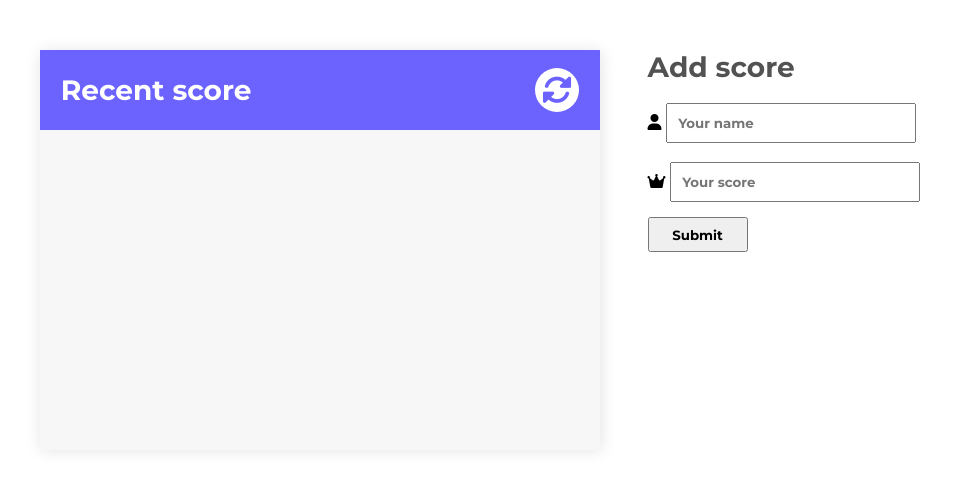
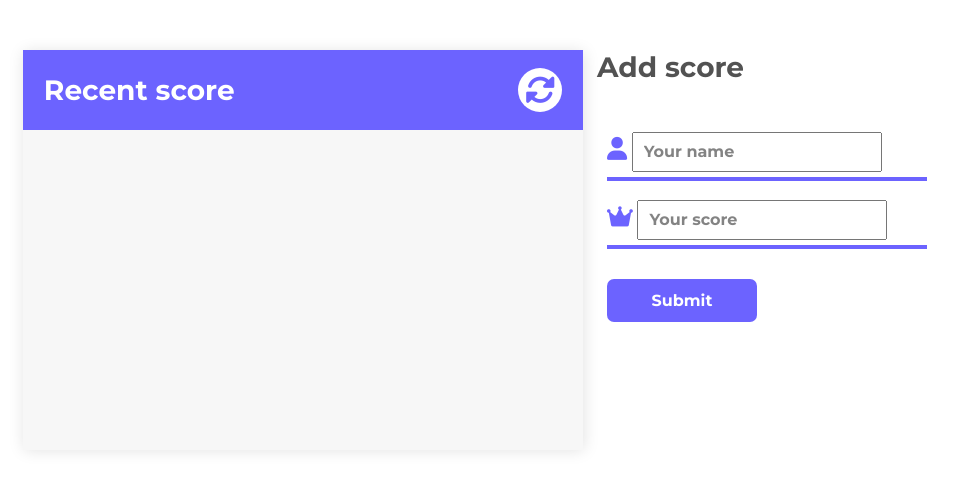
Before and after one commit to omarbabou/Leaderboard, a website built with webpack: page src/index.html in a window 1280 px wide. Shown: the part 139-630 px from the top of the page, without its empty margins (0-967 px from the left). Built offline with nearby package versions, Linux system fonts and the light colour scheme; no server answers.

Commit message:
Add image to the body

```diff
--- a/src/css/index.css
+++ b/src/css/index.css
@@ -12,7 +12,7 @@ body {
   display: flex;
   flex-direction: column;
   height: 100vh;
-  background: url('../graphics/undraw_filter_re_sa16.svg') no repeat right;
+  background-image: url('../graphics/undraw.svg') no repeat right;
 }
 
 h1 {
@@ -110,9 +110,12 @@ h3 {
 }
 
 .score-form form {
-  display: flex;
-  flex-direction: column;
-  justify-content: space-between;
+  height: 40px;
+  margin-top: 1.2rem;
+  padding: 10px;
+  border: none;
+  outline: none;
+  background-color: transparent;
 }
 
 .score-form form input {
@@ -122,19 +125,31 @@ h3 {
   padding: 10px;
 }
 
-.button {
-  width: 100px;
-  height: 35px;
-  margin-top: 15px;
+.score-input,
+.user-input {
+  width: 320px;
+  border-bottom: 4px solid#6c63ff;
+  padding-bottom: 0.3rem;
 }
 
-footer {
-  width: 100%;
-  background-color: #525252;
-  height: 80px;
+.fa-crown,
+.fa-user {
+  color: #6c63ff;
+  font-size: 23px;
+}
+
+::placeholder {
+  font-size: 16px;
+  color: #525252b7;
+}
+
+.button {
+  width: 150px;
+  height: 43px;
+  margin-top: 30px;
+  background-color: #6c63ff;
+  border: none;
+  border-radius: 7px;
+  font-size: 16px;
   color: #fff;
-  font-size: 28px;
-  bottom: 0;
-  text-align: center;
-  padding-top: 1rem;
 }
```
Also changed, not shown: src/graphics/undraw.svg (renamed from src/graphics/undraw_filter_re_sa16.svg).
